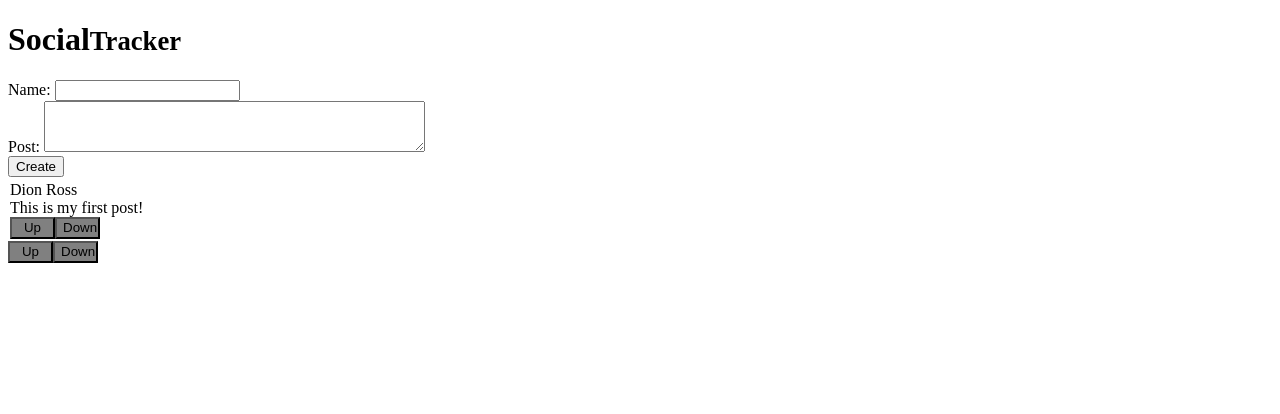
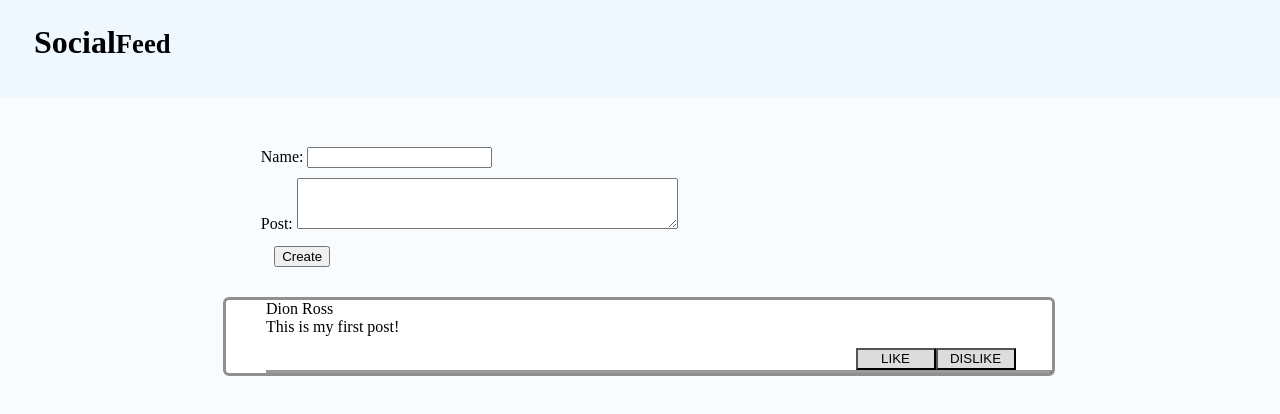
Before and after one commit to djon125/Social-Feed, a React (Create React App) app: page / in a window 1280 px wide. Shown: the top 414 px of the page. Built offline with nearby package versions, Linux system fonts and the light colour scheme.

Commit message:
reworked entries.map + added styling elements

```diff
--- a/package.json
+++ b/package.json
@@ -6,6 +6,7 @@
     "@testing-library/jest-dom": "^5.16.5",
     "@testing-library/react": "^13.3.0",
     "@testing-library/user-event": "^13.5.0",
+    "bootstrap": "^5.2.0",
     "react": "^18.2.0",
     "react-dom": "^18.2.0",
     "react-scripts": "5.0.1",
--- a/src/App.css
+++ b/src/App.css
@@ -1,24 +1,89 @@
 
 .like{
     background-color: green;
-    width: 45px;
+    width: 80px;
     height: 22px;
 }
 
 .inactive{
-    background-color: gray;
-    width: 45px;
+    background-color: gainsboro;
+    width: 80px;
     height: 22px;
 }
 
 .dislike{
     background-color: red;
-    width: 45px;
+    width: 80px;
     height: 22px;
 }
 
-.active{
-    background-color: blueviolet;
-    width: 45px;
-    height: 22px;
+
+.border-box {
+    border: 1px;
+    border-style: solid;
+    border-color: black;
+    margin: 1em;
+    padding: 1em;
+
 }
+
+.table {
+    margin-left: 50%;
+    margin-right: 50%;
+    /* background-color: rgba(188, 245, 226, 0.858)
+}
+
+
+
+*{
+    /* background-color: rgba(188, 245, 226, 0.858); */
+
+}
+
+h1 {
+    background-color: aliceblue;
+    padding: 36px;
+    margin: auto;
+    margin-bottom: 50px;
+    margin-left: -10px;
+    margin-right: -20px;
+    margin-top: -20px;
+}
+.text-muted {
+    background-color: aliceblue;
+}
+
+.form-group {
+    padding-bottom: 10px;
+}
+
+.bottom-part {
+    margin-left: 20%;
+}
+
+
+.custom {
+    margin-left: 75%;
+    display: flex;
+    margin-top: 12px;
+}
+
+ul {
+    list-style: none;
+    border-style: solid;
+    border-color: #918f8f;
+    border-radius: 6px;
+    background-color: white;
+    margin-left: 215px;
+    margin-right: 217px;
+}
+
+body {
+    background-color: #eff7fe52;
+}
+
+li {
+    border-bottom: 5px solid #1a191970;
+    border-bottom-width: medium;
+    word-wrap: break-word;
+}
--- a/src/App.js
+++ b/src/App.js
@@ -1,7 +1,6 @@
 import React, { useState } from 'react';
 import CreatPost from './Components/CreatePost/CreatPost';
 import DisplayPosts from './Components/DisplayPosts/DisplayPosts';
-import CustomButton from './Components/CustomButton/CustomButton';
 import "./App.css";
 
 
@@ -19,13 +18,12 @@ function App() {
   return (
     <div>
       <h1>Social
-      <small className='text-muted'>Tracker</small></h1>
-      <CreatPost addNewEntry={addNewEntry}/>
-      <DisplayPosts entries={entries}/>
-      <div className='block'>
-        <CustomButton />
+      <small className='text-muted'>Feed</small></h1>
+      <div className='bottom-part'>
+        <CreatPost addNewEntry={addNewEntry} /*className="container-fluid"*//>
       </div>
 
+      <DisplayPosts entries={entries} /*className="border-box"*//>
 
     </div>
   );
--- a/src/Components/CreatePost/CreatPost.jsx
+++ b/src/Components/CreatePost/CreatPost.jsx
@@ -17,16 +17,16 @@ const CreatPost = (props) => {
     }
 
     return (
-        <form onSubmit={handleSubmit}>
-            <div>
+        <form classname="entryPost" onSubmit={handleSubmit}>
+            <div className='form-group'>
                 <label>Name: </label>
-                <input type="text" value={name} onChange={(event) => setName(event.target.value)}></input><br></br>
+                <input className="form-control" type="text" value={name} onChange={(event) => setName(event.target.value)}></input><br></br>
             </div>
             <div>
                 <label>Post: </label>
                 <textarea rows="3" cols="45" type="text" value={post} onChange={(event) => setPost(event.target.value)}></textarea>
             </div>
-            <button type='submit'>Create</button>
+            <button className='btn btn-primary' style={{margin: '1em'}} type='submit'>Create</button>
         </form>
      );
 }
--- a/src/Components/CustomButton/CustomButton.jsx
+++ b/src/Components/CustomButton/CustomButton.jsx
@@ -25,10 +25,11 @@ const CustomButton = (props) => {
     }
 
     return (
-            <>
-                <button type="submit" className={buttonClass} onClick={handleClick}>Up</button>
-                <button type="submit" className={buttonClassDislike} onClick={handleClickDislike}>Down</button>
-            </>
+        <>
+            <button type="submit" className={buttonClass} onClick={handleClick}>LIKE</button>
+
+            <button type="submit" className={buttonClassDislike} onClick={handleClickDislike}>DISLIKE</button>
+        </>
      );
 }
 
--- a/src/Components/DisplayPosts/DisplayPosts.jsx
+++ b/src/Components/DisplayPosts/DisplayPosts.jsx
@@ -1,5 +1,5 @@
 //import Entry from "../Entry";
-import CustomButton from "../CustomButton/CustomButton";
+import Entry from "../Entry/Entry";
 
 
 const DisplayPosts = (props) => {
@@ -9,25 +9,30 @@ const DisplayPosts = (props) => {
         //     {props.entries.map(entry => <tr><Post /></tr>)}
         // </tbody>
 
-        <table className="table">
-            <thead>
-                <tr>
-                    {/* <th>Name</th>
-                    <th>Post</th> */}
-                </tr>
-            </thead>
-            <tbody>
-                {props.entries.map((entry) => {
-                    return (
-                        <div>
-                            <div>{entry.name}</div>
-                            <div>{entry.post}</div>
-                            <div><CustomButton /></div>
-                        </div>
-                    );
-                })}
-            </tbody>
-        </table>
+        <ul>
+            {props.entries.map(entry => <li><Entry entry={entry}/></li>)}
+        </ul>
+
+
+        // <table className="table">
+        //     <thead>
+        //         <tr>
+        //             {/* <th>Name</th>
+        //             <th>Post</th> */}
+        //         </tr>
+        //     </thead>
+        //     <tbody>
+        //         {props.entries.map((entry) => {
+        //             return (
+        //                 <div>
+        //                     <div className="name">{entry.name}</div>
+        //                     <div className="post">{entry.post}</div>
+        //                     <div className="custom"><CustomButton /></div>
+        //                 </div>
+        //             );
+        //         })}
+        //     </tbody>
+        // </table>
      );
 }
 
--- a/src/Components/Entry/Entry.jsx
+++ b/src/Components/Entry/Entry.jsx
@@ -1,13 +1,18 @@
-import React, { useState } from 'react';
+//import React, { useState } from "react";
+import CustomButton from "../CustomButton/CustomButton";
+
+
 
 const Entry = (props) => {
-    return (
-        <>
-            <td>{props.entry.name}</td>
-            <td>{props.entry.post}</td>
-        </>
-
-     );
-}
+  return (
+    <div>
+      <div className="name">{props.entry.name}</div>
+      <div className="post">{props.entry.post}</div>
+      <div className="custom">
+        <CustomButton />
+      </div>
+    </div>
+  );
+};
 
 export default Entry;
```
Also changed, not shown: src/Components/Post/Post.jsx (deleted), 1 other file (tests, documents, lock files or other folders).
